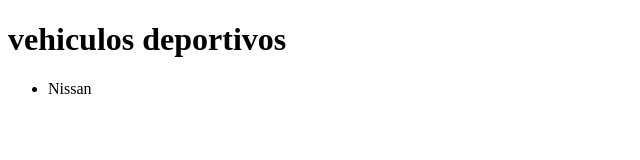
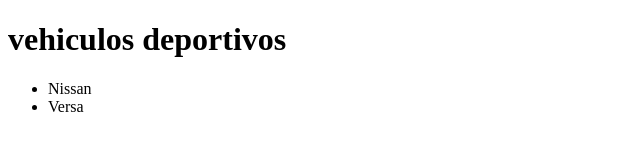
Before and after one commit to MoralesNovaJorge/RUBRICA, a plain HTML site: page index.html in a window 1280 px wide. Shown: the full height of the page, 0-640 px from the left. Drawn offline with Linux system fonts and the light colour scheme.

Commit message:
commit 5 rama develop

```diff
--- a/index.html
+++ b/index.html
@@ -9,6 +9,7 @@
 
 <ul>
     <li>Nissan</li>
+    <li>Versa</li>
 
 </ul>
 
```
